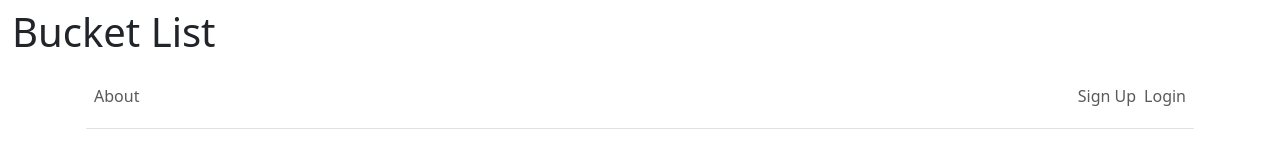
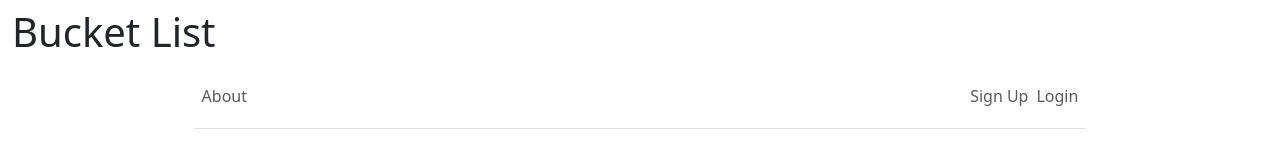
Before and after one commit to kayasuu/Dream-Team, a website: page client/index.html in a window 1280 px wide. Drawn offline with nearby package versions, Linux system fonts and the light colour scheme.

Commit message:
changes to navbar width

```diff
--- a/client/css/styles.css
+++ b/client/css/styles.css
@@ -7,6 +7,10 @@
   cursor: default;
 }
 
+.navbar{
+  margin: auto;
+  width: 80%
+}
 .bucketListDiv{
   margin: auto;
   padding: 5px;
@@ -37,7 +41,6 @@ margin: 5px;
 
 .bucketListDiv {
   border: 1px solid #000;
-
   transition: transform 0.3s ease;
 }
 
```
